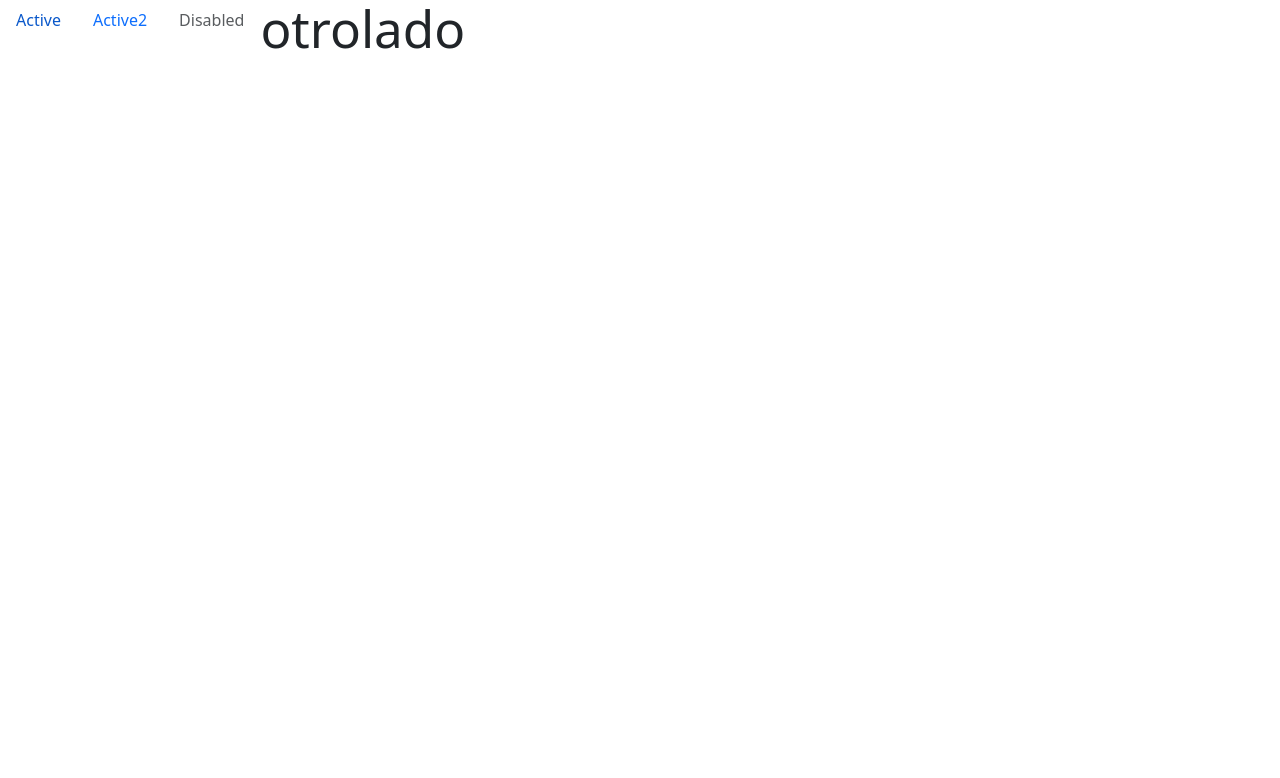
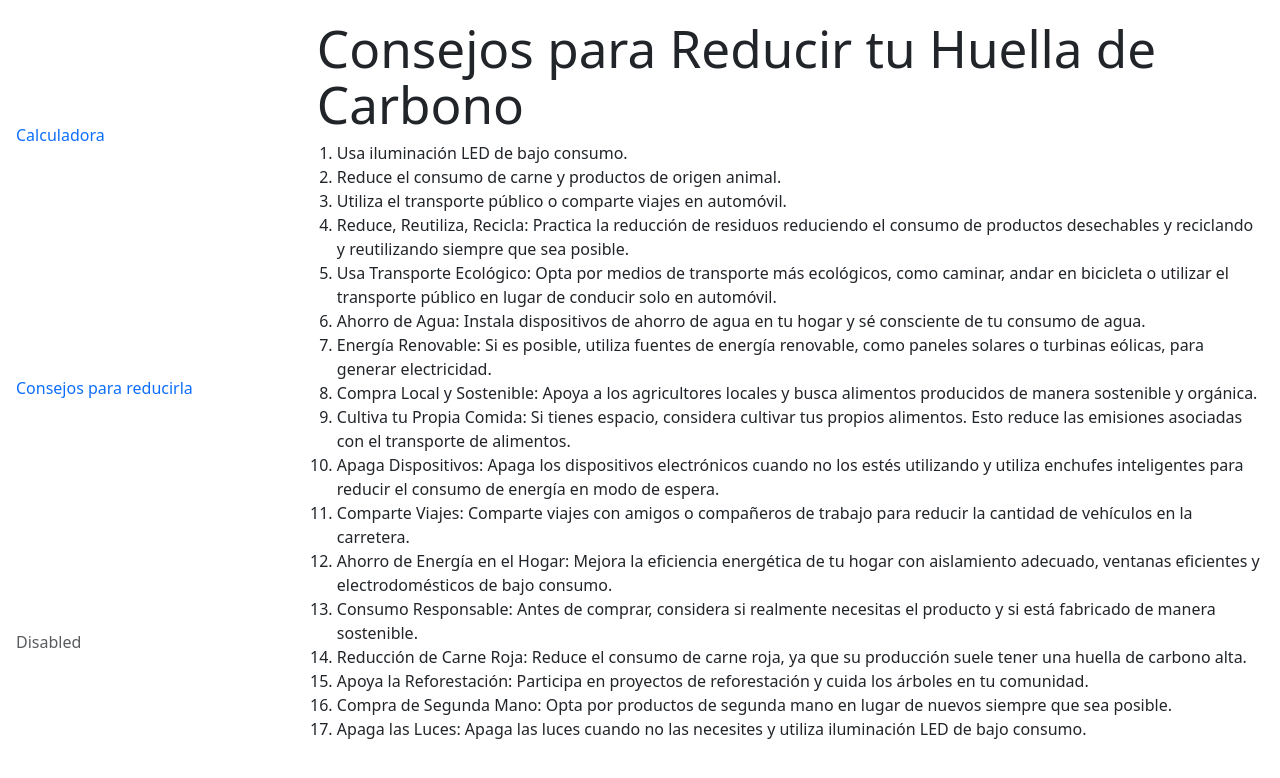
Before and after one commit to IgnacioDemarcico/CalculadoraHuellaDeCarbono, a React (Vite) app: page /otrolado in a window 1280 px wide. Shown: the top 778 px of the page. Built offline with nearby package versions, Linux system fonts and the light colour scheme.

Commit message:
Calculadora terminada y pagina consejos hecha

```diff
--- a/src/App.jsx
+++ b/src/App.jsx
@@ -3,6 +3,7 @@ import Calculadora from './components/Calculadora';
 import 'bootstrap/dist/css/bootstrap.min.css';
 import { BrowserRouter, Routes, Route } from 'react-router-dom';
 import NavBar from './components/NavBar';
+import ConsejosHuellaCarbono from './components/ConsejosHuellaDeCarbono';
 
 function App() {
   return (
@@ -10,7 +11,7 @@ function App() {
       <Routes>
         <Route path='/' element={<NavBar />}>
           <Route index element={<Calculadora />}></Route>
-          <Route path='/otrolado' element={<h1>otrolado</h1>}></Route>
+          <Route path='/otrolado' element={<ConsejosHuellaCarbono/>}></Route>
           {/*<Route path='/informacion' element={<Calculadora/>} ></Route>
           <Route path='/personas/:id' element={<Persona />}></Route>
   <Route path='/contacto' element={<Contacto />} ></Route>*/}
--- a/src/components/Calculadora.jsx
+++ b/src/components/Calculadora.jsx
@@ -13,18 +13,33 @@ function Calculadora() {
     const [AguaCaliente,setUsoAguaCaliente]=useState('')
     const [Calefaccion,setCalefaccion]=useState('')
 
+
     const handleCalculate = () => {
       const factorDeEmisionElectrica = 0.48;
       const factorDeEmisionDeAuto = 0.143;
       const factorDeEmisionAguaCaliente= 0.03;
       const factorDeEmisionCalefaccion=0.12;
+      const fatorDeEmisionOmnivoro=2.5;
+      const fatorDeEmisionVegetariana=1.8;
+      const fatorDeEmisionVegana=1.5;
+
 
       const emisionElectrica = usoElectrico * factorDeEmisionElectrica;
       const emisionDeAuto = kilometrajeAuto * factorDeEmisionDeAuto;
       const emisionAgua=AguaCaliente*factorDeEmisionAguaCaliente;
       const emisionCalefaccion= Calefaccion* factorDeEmisionCalefaccion;
 
-      var resultadoHuellaDeCarbono = emisionElectrica + emisionDeAuto + emisionAgua + emisionCalefaccion;
+      if (alimentacion=="omnivoro") {
+
+        var resultadoHuellaDeCarbono = emisionElectrica + emisionDeAuto + emisionAgua + emisionCalefaccion+fatorDeEmisionOmnivoro;
+      }
+      else if(alimentacion=="vegetarian"){
+        var resultadoHuellaDeCarbono = emisionElectrica + emisionDeAuto + emisionAgua + emisionCalefaccion+fatorDeEmisionVegetariana;
+
+      }
+      else{
+        var resultadoHuellaDeCarbono = emisionElectrica + emisionDeAuto + emisionAgua + emisionCalefaccion+fatorDeEmisionVegana;
+      }
       resultadoHuellaDeCarbono=resultadoHuellaDeCarbono.toFixed(2)
       setHuellaDeCarbono(resultadoHuellaDeCarbono);
     };
@@ -75,6 +90,8 @@ function Calculadora() {
   //https://www.caranddriver.com/es/coches/planeta-motor/a30780438/emisiones-contaminantes-segun-tipo-coche/
   //https://www.edesur.com.ar/novedades/calefactor-electrico-mas-eficiente-por-consumo/#:~:text=Un%20panel%20est%C3%A1ndar%20consume%20600,aire%20acondicionado%20en%20modo%20calor.
   //https://www.bbva.es/general/sostenibilidad/soluciones-para-personas/huella-de-carbono-personas/repositorio/ducharse-a-diario.html#:~:text=Una%20ducha%20de%20aproximadamente%205,se%20utiliza%20una%20caldera%20el%C3%A9ctrica.
+  //https://www.iberdrola.com/sostenibilidad/huella-de-carbono#:~:text=C%C3%93MO%20REDUCIR%20LA%20HUELLA%20DE%20CARBONO&text=Apuesta%20por%20un%20consumo%20responsable,respetuosos%20con%20el%20medio%20ambiente.
+
 
 
   export default Calculadora;
--- /dev/null
+++ b/src/components/ConsejosHuellaDeCarbono.css
@@ -0,0 +1,9 @@
+.consejos-container {
+    margin: 20px;
+  }
+
+  .consejos-list {
+    list-style-type: decimal;
+    padding-left: 20px;
+
+  }
--- /dev/null
+++ b/src/components/ConsejosHuellaDeCarbono.jsx
@@ -0,0 +1,32 @@
+import React from 'react';
+import  './ConsejosHuellaDeCarbono.css'
+
+
+function ConsejosHuellaCarbono() {
+  return (
+    <div className="consejos-container">
+      <h1>Consejos para Reducir tu Huella de Carbono</h1>
+      <ul className="consejos-list">
+        <li>Usa iluminación LED de bajo consumo.</li>
+        <li>Reduce el consumo de carne y productos de origen animal.</li>
+        <li>Utiliza el transporte público o comparte viajes en automóvil.</li>
+        <li>Reduce, Reutiliza, Recicla: Practica la reducción de residuos reduciendo el consumo de productos desechables y reciclando y reutilizando siempre que sea posible.</li>
+        <li>Usa Transporte Ecológico: Opta por medios de transporte más ecológicos, como caminar, andar en bicicleta o utilizar el transporte público en lugar de conducir solo en automóvil.</li>
+        <li>Ahorro de Agua: Instala dispositivos de ahorro de agua en tu hogar y sé consciente de tu consumo de agua.</li>
+        <li>Energía Renovable: Si es posible, utiliza fuentes de energía renovable, como paneles solares o turbinas eólicas, para generar electricidad.</li>
+        <li>Compra Local y Sostenible: Apoya a los agricultores locales y busca alimentos producidos de manera sostenible y orgánica.</li>
+        <li>Cultiva tu Propia Comida: Si tienes espacio, considera cultivar tus propios alimentos. Esto reduce las emisiones asociadas con el transporte de alimentos.</li>
+        <li>Apaga Dispositivos: Apaga los dispositivos electrónicos cuando no los estés utilizando y utiliza enchufes inteligentes para reducir el consumo de energía en modo de espera.</li>
+        <li>Comparte Viajes: Comparte viajes con amigos o compañeros de trabajo para reducir la cantidad de vehículos en la carretera.</li>
+        <li>Ahorro de Energía en el Hogar: Mejora la eficiencia energética de tu hogar con aislamiento adecuado, ventanas eficientes y electrodomésticos de bajo consumo.</li>
+        <li>Consumo Responsable: Antes de comprar, considera si realmente necesitas el producto y si está fabricado de manera sostenible.</li>
+        <li>Reducción de Carne Roja: Reduce el consumo de carne roja, ya que su producción suele tener una huella de carbono alta.</li>
+        <li>Apoya la Reforestación: Participa en proyectos de reforestación y cuida los árboles en tu comunidad.</li>
+        <li>Compra de Segunda Mano: Opta por productos de segunda mano en lugar de nuevos siempre que sea posible.</li>
+        <li>Apaga las Luces: Apaga las luces cuando no las necesites y utiliza iluminación LED de bajo consumo.</li>
+      </ul>
+    </div>
+  );
+}
+
+export default ConsejosHuellaCarbono;
--- a/src/components/NavBar.jsx
+++ b/src/components/NavBar.jsx
@@ -1,18 +1,17 @@
 import React from "react";
 import Nav from 'react-bootstrap/Nav';
 import { Outlet } from 'react-router-dom';
-
 function NavBar() {
   return (
     <React.Fragment>
-    <Nav
+    <Nav className="navbar"
       activeKey="/home"
     >
       <Nav.Item>
-        <Nav.Link href="/">Active</Nav.Link>
+        <Nav.Link href="/">Calculadora</Nav.Link>
       </Nav.Item>
       <Nav.Item>
-        <Nav.Link href="/otrolado">Active2</Nav.Link>
+        <Nav.Link href="/otrolado">Consejos para reducirla</Nav.Link>
       </Nav.Item>
       <Nav.Item>
         <Nav.Link eventKey="disabled" disabled>
--- a/src/components/Resultado.jsx
+++ b/src/components/Resultado.jsx
@@ -1,7 +1,9 @@
 function Resultado(props) {
+  var anual=0
+  anual=props.carbonFootprint*365
     return (
       <div className="alert alert-success">
-        Tu huella de carbono es: {props.carbonFootprint} kg CO2
+        Tu huella de carbono es: {props.carbonFootprint} kg CO2 por dia y {anual.toFixed(2)} kg CO2 al año
       </div>
     );
   }
```
